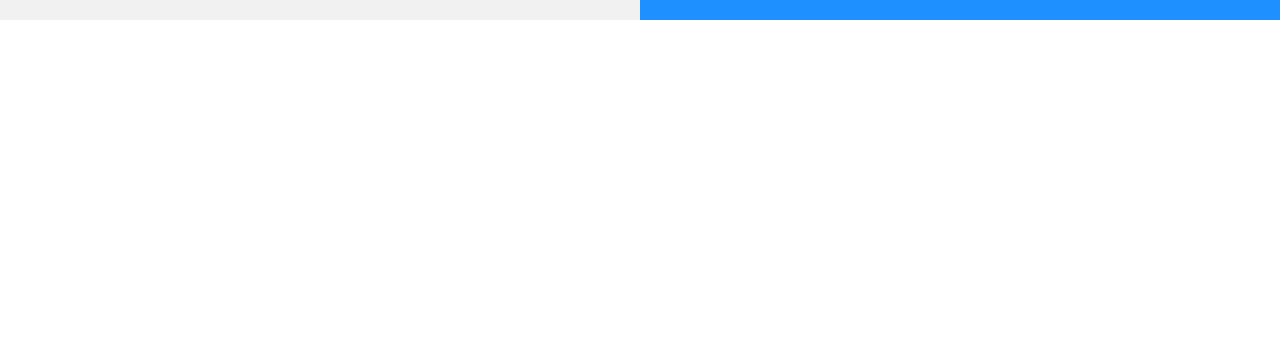
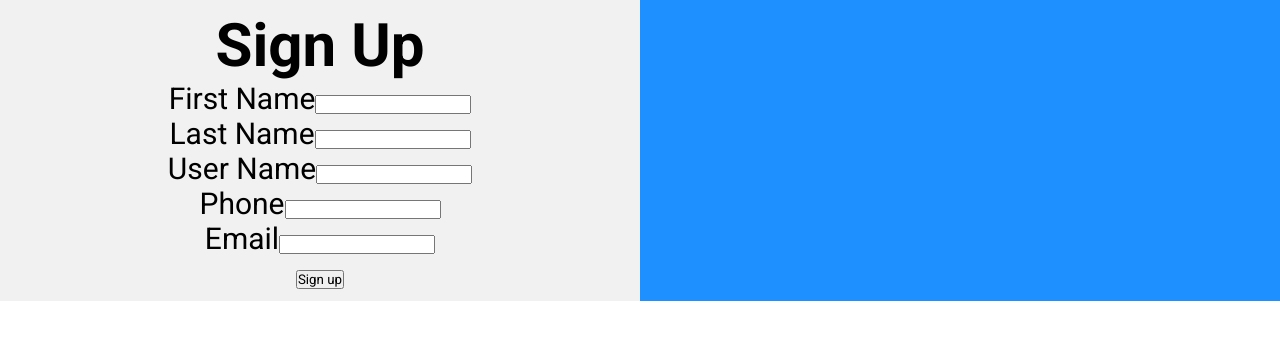
Before and after one commit to Vinh23123/KL-FE, a React (Vite) app: page /signup in a window 1280 px wide. Shown: the top 340 px of the page. Built offline with nearby package versions, Linux system fonts and the light colour scheme.

Commit message:
update react form hook

```diff
--- a/package.json
+++ b/package.json
@@ -16,6 +16,7 @@
     "prop-types": "^15.8.1",
     "react": "^18.3.1",
     "react-dom": "^18.3.1",
+    "react-hook-form": "^7.53.1",
     "react-redux": "^9.1.2"
   },
   "devDependencies": {
--- /dev/null
+++ b/src/components/Form.jsx
@@ -0,0 +1 @@
+const Form = ({}) => {};
--- /dev/null
+++ b/src/components/Input.jsx
@@ -0,0 +1,3 @@
+const Input = ({ id, name, type }) => {
+  return <input type={type} name={name} id={id} />;
+};
--- a/src/components/Signup.jsx
+++ b/src/components/Signup.jsx
@@ -1,9 +1,92 @@
+import { useForm } from "react-hook-form";
 import "../styles/_Signup.scss";
+import { VALIDATOR as pattern } from "../constant/PatternValidate";
 
 const Signup = () => {
+  const {
+    register,
+    handleSubmit,
+    formState: { errors },
+  } = useForm();
+
+  const onSubmit = (data) => console.log(data);
+
   return (
     <div className="signup">
-      <div className="signup__flex-item-left"></div>
+      <div className="signup__flex-item-left">
+        <h1> Sign Up</h1>
+
+        <form onSubmit={handleSubmit(onSubmit)}>
+          <div>
+            <label htmlFor="firstName">First Name</label>
+            <input
+              type="text"
+              id="firstName"
+              name="firstName"
+              {...register("firstName", {
+                required: "This field is required",
+                minLength: {
+                  value: 5,
+                  message: "First Name should be at least 5 characters",
+                },
+                maxLength: {
+                  value: 20,
+                  message: "First Name should be at least 20 characters",
+                },
+              })}
+              aria-invalid={errors.firstName ? "true" : "false"}
+            />
+          </div>
+          {errors.firstName?.message && (
+            <span> {errors.firstName?.message} </span>
+          )}
+          <div>
+            <label htmlFor="lastName">Last Name</label>
+            <input
+              type="text"
+              id="lastName"
+              name="lastName"
+              {...register("lastName", {
+                required: true,
+                minLength: 5,
+                maxLength: 20,
+              })}
+            />
+          </div>
+          <div>
+            <label htmlFor="userName">User Name</label>
+            <input
+              type="text"
+              id="userName"
+              name="userName"
+              {...register("userName", {
+                required: true,
+                minLength: 5,
+                maxLength: 20,
+              })}
+            />
+          </div>
+          <div>
+            <label htmlFor="phone">Phone</label>
+            <input
+              type="text"
+              id="phone"
+              name="phone"
+              {...register("phone", { required: true })}
+            />
+          </div>
+          <div>
+            <label htmlFor="email">Email</label>
+            <input
+              type="text"
+              id="email"
+              name="email"
+              {...register("email", { required: true, pattern: pattern })}
+            />
+          </div>
+          <button type="submit">Sign up</button>
+        </form>
+      </div>
       <div className="signup__flex-item-right"></div>
     </div>
   );
```
Also changed, not shown: 1 other file (tests, documents, lock files or other folders).
